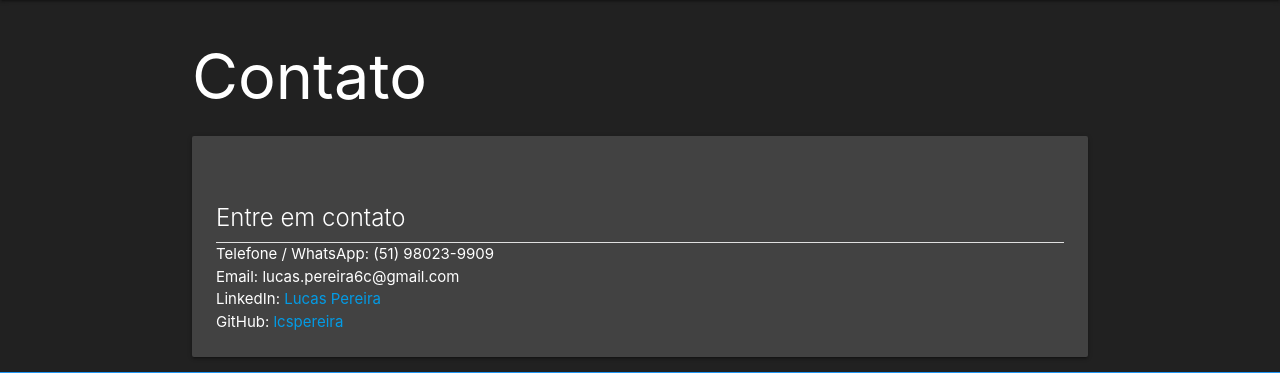
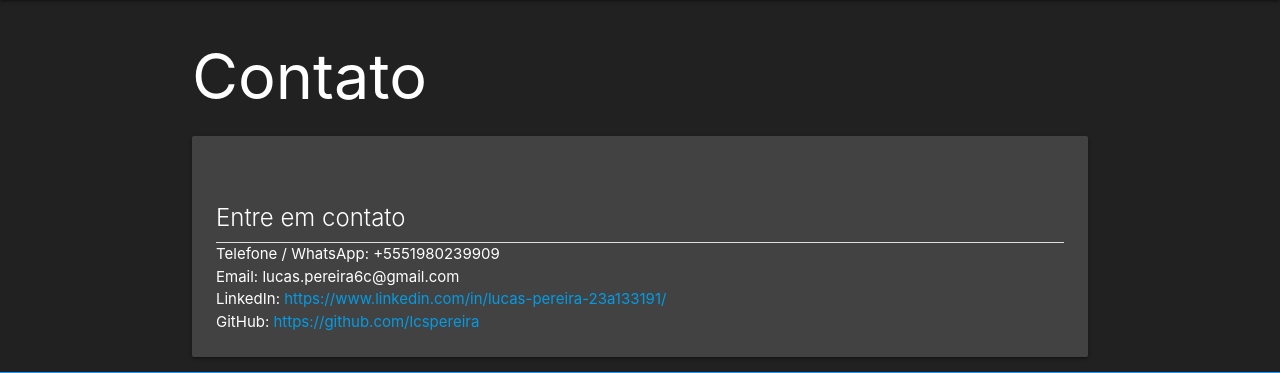
Before and after one commit to lcspereira/portfolio, a Django app: template portfolioapp/templates/contact.jinja2 in a window 1280 px wide. Shown: the part 64-437 px from the top of the page. Run offline with Django 3.2, Linux system fonts and the light colour scheme; the template is opened without the code that fills it, so the values that code supplies are empty.

Commit message:
[FIX] Updated contact info

```diff
--- a/portfolioapp/templates/contact.jinja2
+++ b/portfolioapp/templates/contact.jinja2
@@ -7,10 +7,10 @@
             <h1 class="card-title">Entre em contato</h1>
             <div class="divider"></div>
             <div class="card-body">
-                <p>Telefone / WhatsApp: (51) 98023-9909</p>
+                <p>Telefone / WhatsApp: +5551980239909</p>
                 <p>Email: lucas.pereira6c@gmail.com</p>
-                <p>LinkedIn: <a href="https://www.linkedin.com/in/lucas-pereira-23a133191/">Lucas Pereira</a></p>
-                <p>GitHub: <a href="https://github.com/lcspereira">lcspereira</a></p>
+                <p>LinkedIn: <a href="https://www.linkedin.com/in/lucas-pereira-23a133191/">https://www.linkedin.com/in/lucas-pereira-23a133191/</a></p>
+                <p>GitHub: <a href="https://github.com/lcspereira">https://github.com/lcspereira</a></p>
             </div>
         </div>
     </div>
```
